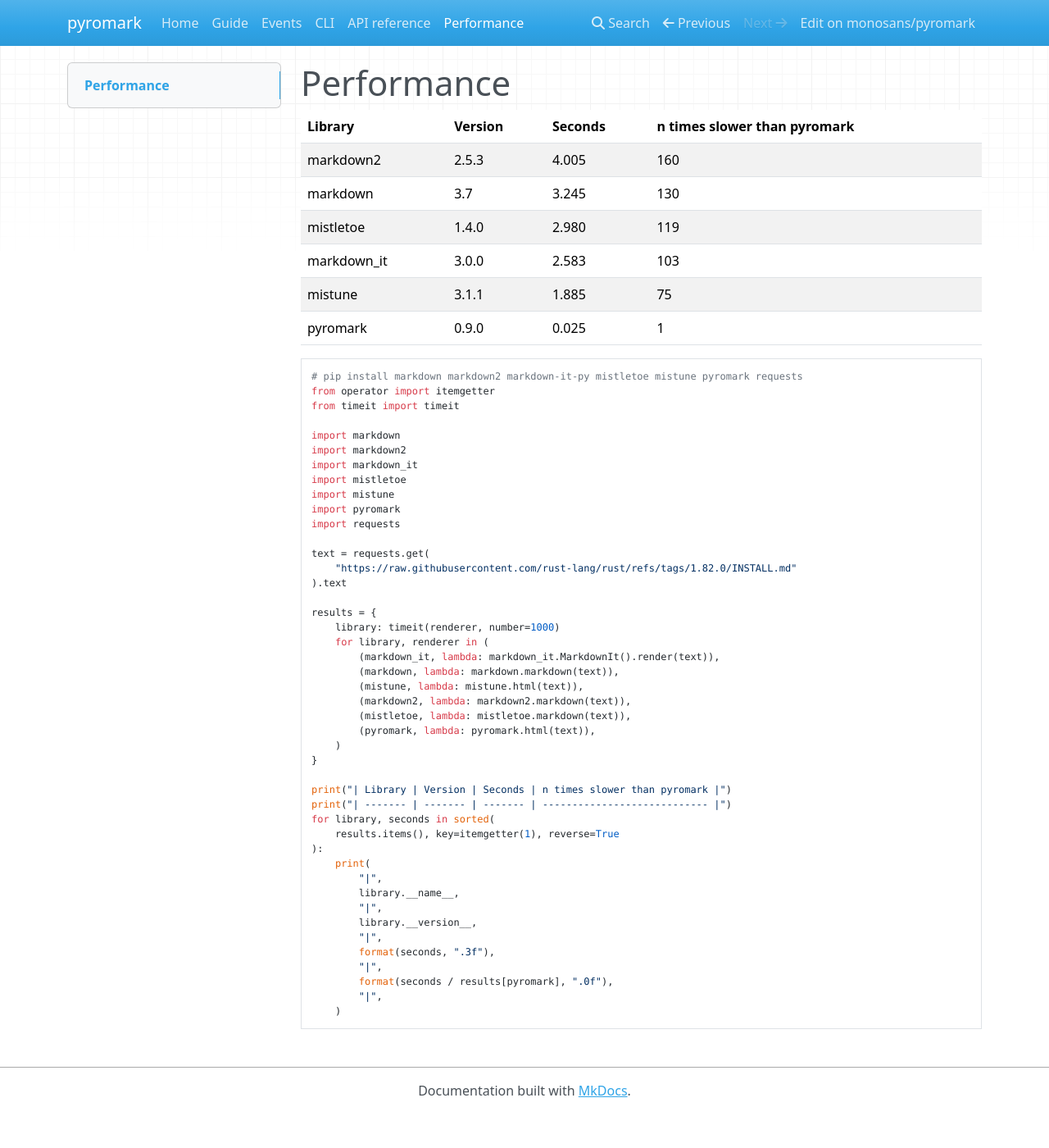
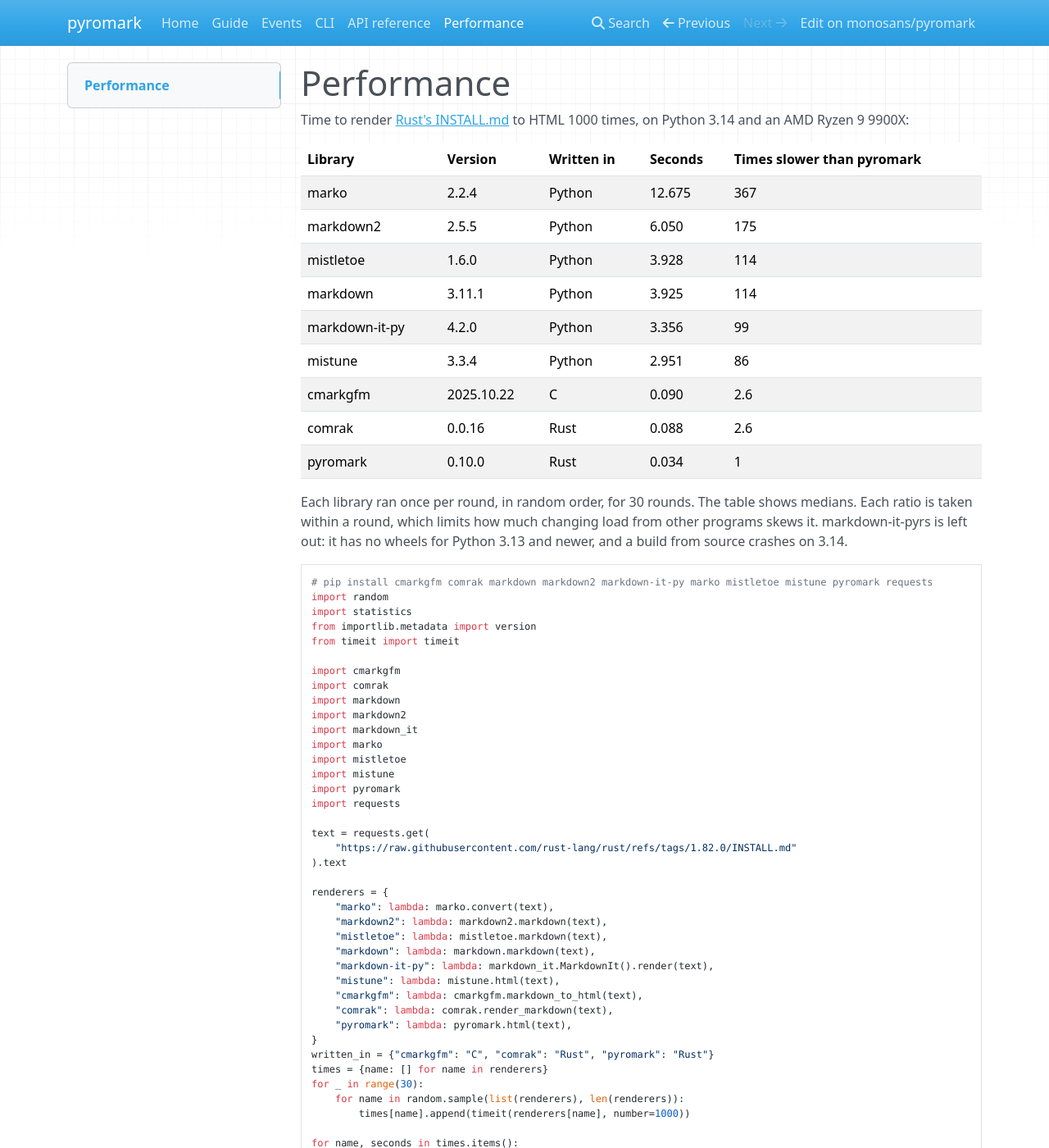
Before and after one commit to monosans/pyromark, an MkDocs documentation site: the page built from docs/performance.md, in a window 1280 px wide and 1400 px high. Shown: the whole window at 82% size. Built offline with MkDocs 1.6.1, drawn with Linux system fonts in a browser that asks for light colours; nearby versions of some CDN libraries; some of the changed text lies outside the part shown.

Commit message:
docs: fix link targets, stale claims and --help wrapping (#1509)
- Link broken_link_callback and the highlight function to the types that
  describe them.
- Keep URLs and theme names whole in --help, and require typing-extensions
  4.4 for the override it imports.
- Fix the language count, the callback exception wording and the
  reference_definitions key case; run the cli.md commands in tests.
- Rerun the benchmark and add cmarkgfm, comrak and marko.

````diff
--- /dev/null
+++ b/clippy.toml
@@ -0,0 +1 @@
+doc-valid-idents = ["CommonMark", ".."]
--- a/docs/performance.md
+++ b/docs/performance.md
@@ -1,22 +1,34 @@
 # Performance
 
-| Library     | Version | Seconds | n times slower than pyromark |
-| ----------- | ------- | ------- | ---------------------------- |
-| markdown2   | 2.5.3   | 4.005   | 160                          |
-| markdown    | 3.7     | 3.245   | 130                          |
-| mistletoe   | 1.4.0   | 2.980   | 119                          |
-| markdown_it | 3.0.0   | 2.583   | 103                          |
-| mistune     | 3.1.1   | 1.885   | 75                           |
-| pyromark    | 0.9.0   | 0.025   | 1                            |
+Time to render [Rust's INSTALL.md](https://raw.githubusercontent.com/rust-lang/rust/refs/tags/1.82.0/INSTALL.md) to HTML 1000 times, on Python 3.14 and an AMD Ryzen 9 9900X:
+
+| Library        | Version    | Written in | Seconds | Times slower than pyromark |
+| -------------- | ---------- | ---------- | ------- | -------------------------- |
+| marko          | 2.2.4      | Python     | 12.675  | 367                        |
+| markdown2      | 2.5.5      | Python     | 6.050   | 175                        |
+| mistletoe      | 1.6.0      | Python     | 3.928   | 114                        |
+| markdown       | 3.11.1     | Python     | 3.925   | 114                        |
+| markdown-it-py | 4.2.0      | Python     | 3.356   | 99                         |
+| mistune        | 3.3.4      | Python     | 2.951   | 86                         |
+| cmarkgfm       | 2025.10.22 | C          | 0.090   | 2.6                        |
+| comrak         | 0.0.16     | Rust       | 0.088   | 2.6                        |
+| pyromark       | 0.10.0     | Rust       | 0.034   | 1                          |
+
+Each library ran once per round, in random order, for 30 rounds. The table shows medians. Each ratio is taken within a round, which limits how much changing load from other programs skews it. markdown-it-pyrs is left out: it has no wheels for Python 3.13 and newer, and a build from source crashes on 3.14.
 
 ```python
-# pip install markdown markdown2 markdown-it-py mistletoe mistune pyromark requests
-from operator import itemgetter
+# pip install cmarkgfm comrak markdown markdown2 markdown-it-py marko mistletoe mistune pyromark requests
+import random
+import statistics
+from importlib.metadata import version
 from timeit import timeit
 
+import cmarkgfm
+import comrak
 import markdown
 import markdown2
 import markdown_it
+import marko
 import mistletoe
 import mistune
 import pyromark
@@ -26,32 +38,29 @@
     "https://raw.githubusercontent.com/rust-lang/rust/refs/tags/1.82.0/INSTALL.md"
 ).text
 
-results = {
-    library: timeit(renderer, number=1000)
-    for library, renderer in (
-        (markdown_it, lambda: markdown_it.MarkdownIt().render(text)),
-        (markdown, lambda: markdown.markdown(text)),
-        (mistune, lambda: mistune.html(text)),
-        (markdown2, lambda: markdown2.markdown(text)),
-        (mistletoe, lambda: mistletoe.markdown(text)),
-        (pyromark, lambda: pyromark.html(text)),
+renderers = {
+    "marko": lambda: marko.convert(text),
+    "markdown2": lambda: markdown2.markdown(text),
+    "mistletoe": lambda: mistletoe.markdown(text),
+    "markdown": lambda: markdown.markdown(text),
+    "markdown-it-py": lambda: markdown_it.MarkdownIt().render(text),
+    "mistune": lambda: mistune.html(text),
+    "cmarkgfm": lambda: cmarkgfm.markdown_to_html(text),
+    "comrak": lambda: comrak.render_markdown(text),
+    "pyromark": lambda: pyromark.html(text),
+}
+written_in = {"cmarkgfm": "C", "comrak": "Rust", "pyromark": "Rust"}
+times = {name: [] for name in renderers}
+for _ in range(30):
+    for name in random.sample(list(renderers), len(renderers)):
+        times[name].append(timeit(renderers[name], number=1000))
+
+for name, seconds in times.items():
+    ratio = statistics.median(
+        t / p for t, p in zip(seconds, times["pyromark"], strict=True)
     )
-}
-
-print("| Library | Version | Seconds | n times slower than pyromark |")
-print("| ------- | ------- | ------- | ---------------------------- |")
-for library, seconds in sorted(
-    results.items(), key=itemgetter(1), reverse=True
-):
     print(
-        "|",
-        library.__name__,
-        "|",
-        library.__version__,
-        "|",
-        format(seconds, ".3f"),
-        "|",
-        format(seconds / results[pyromark], ".0f"),
-        "|",
+        f"| {name} | {version(name)} | {written_in.get(name, 'Python')} "
+        f"| {statistics.median(seconds):.3f} | {ratio:.1f} |"
     )
 ```
--- a/mkdocs.yml
+++ b/mkdocs.yml
@@ -77,6 +77,7 @@
             parameter_headings: false
             separate_signature: true
             show_if_no_docstring: true
+            show_labels: false
             show_signature_annotations: true
             show_source: false
             show_root_full_path: false
--- a/pyproject.toml
+++ b/pyproject.toml
@@ -39,7 +39,7 @@
 urls.documentation = "https://monosans.github.io/pyromark"
 urls.repository = "https://github.com/monosans/pyromark"
 scripts.pyromark = "pyromark._cli:main"
-dependencies = ["typing-extensions>=3.7.4"]
+dependencies = ["typing-extensions>=4.4.0"]
 
 [dependency-groups]
 dev = [
````
Also changed, not shown: README.md (+8 -5 lines), docs/cli.md (+3 -3 lines), docs/guide.md (+3 -5 lines), docs/index.md (+2 -2 lines), 7 other files.
